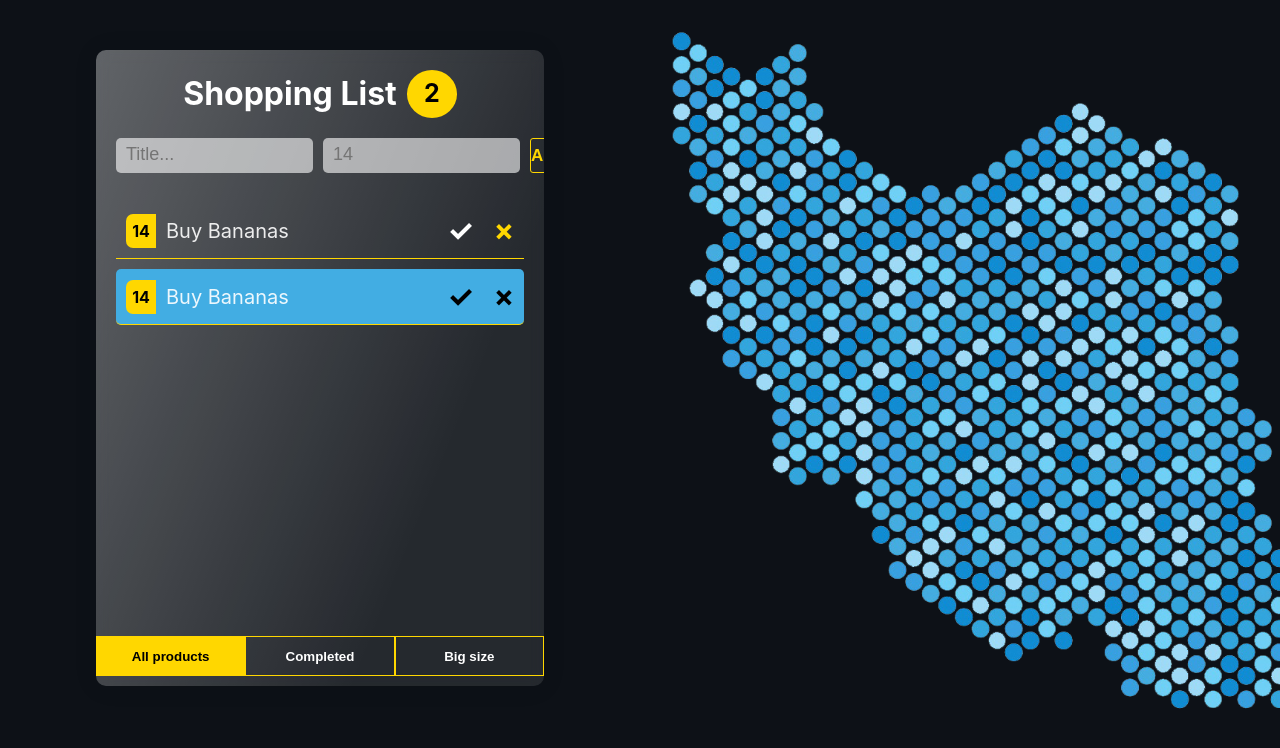
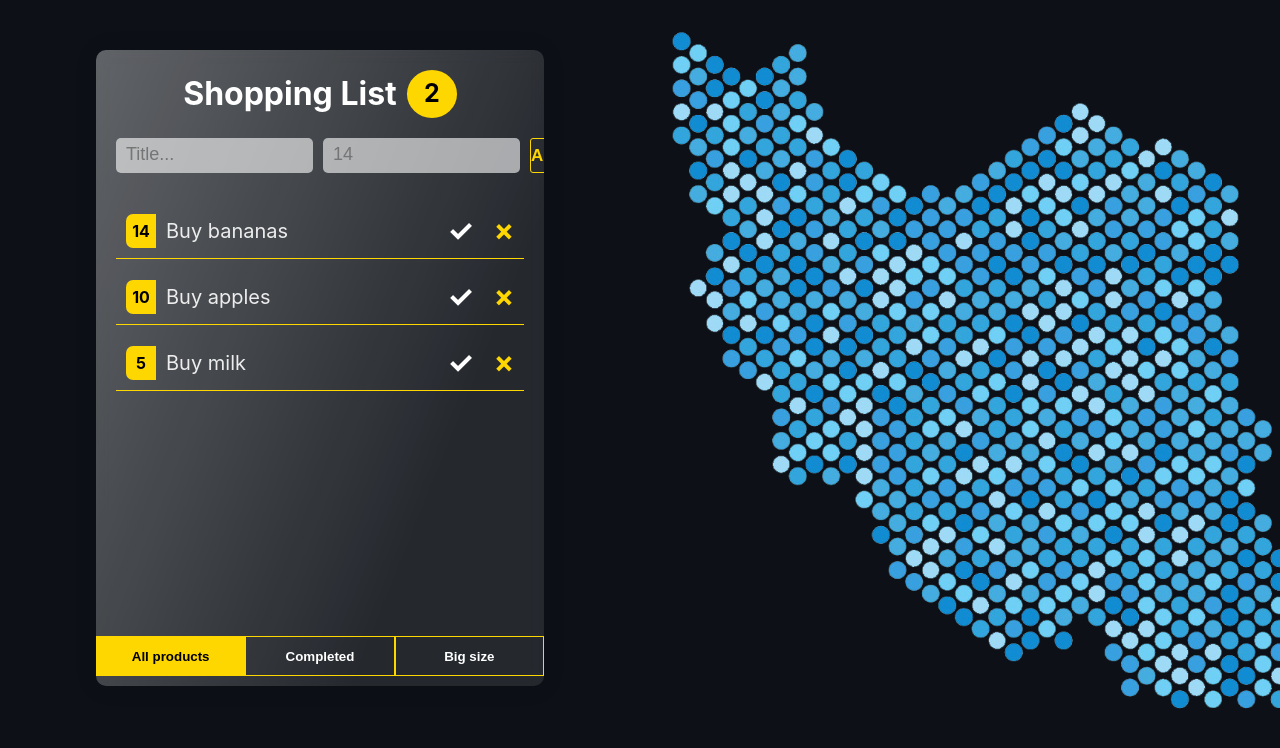
Before and after one commit to Akbar1007/Grocery-Shopping-List, a React (Vite) app: page / in a window 1280 px wide. Shown: the top 748 px of the page. Built offline with nearby package versions, Linux system fonts and the light colour scheme.

Commit message:
Item componenets

```diff
--- a/src/components/App.jsx
+++ b/src/components/App.jsx
@@ -4,13 +4,18 @@ import ShoppingAddForm from './ShoppingAddForm'
 import ShoppingList from './ShoppingList'
 
 function App() {
+	const data = [
+		{ id: 1, size: 14, title: 'Buy bananas' },
+		{ id: 2, size: 10, title: 'Buy apples' },
+		{ id: 3, size: 5, title: 'Buy milk' },
+	]
 	return (
 		<div className='app'>
 			<div className='wrapper'>
 				<div className='card'>
 					<Heading />
 					<ShoppingAddForm />
-					<ShoppingList />
+					<ShoppingList data={data} />
 					<Filter />
 				</div>
 				<img src='/public/earth.svg' alt='earth' />
--- a/src/components/ShoppingList.jsx
+++ b/src/components/ShoppingList.jsx
@@ -1,11 +1,16 @@
-import ListItemOne from './ListItemOne'
-import ListItemTwo from './ListItemTwo'
+// import ListItemOne from './ListItemOne'
+// import ListItemTwo from './ListItemTwo'
+import ShoppingListItem from './ShoppingListItem'
 
-const ShoppingList = () => {
+const ShoppingList = ({ data }) => {
 	return (
 		<div className='shopping-list'>
-			<ListItemOne />
-			<ListItemTwo />
+			{data.map(item => (
+				<ShoppingListItem item={item} key={item.id} />
+			))}
+
+			{/* <ListItemOne />
+			<ListItemTwo /> */}
 		</div>
 	)
 }
--- /dev/null
+++ b/src/components/ShoppingListItem.jsx
@@ -0,0 +1,16 @@
+const ShoppingListItem = ({ item }) => {
+	return (
+		<div key={item.id} className='list-item'>
+			<div className='item-info'>
+				<span>{item.size}</span>
+				<p>{item.title}</p>
+			</div>
+			<div className='item-actions'>
+				<span className='check'>&#10003;</span>
+				<span className='times'>&times;</span>
+			</div>
+		</div>
+	)
+}
+
+export default ShoppingListItem
```
